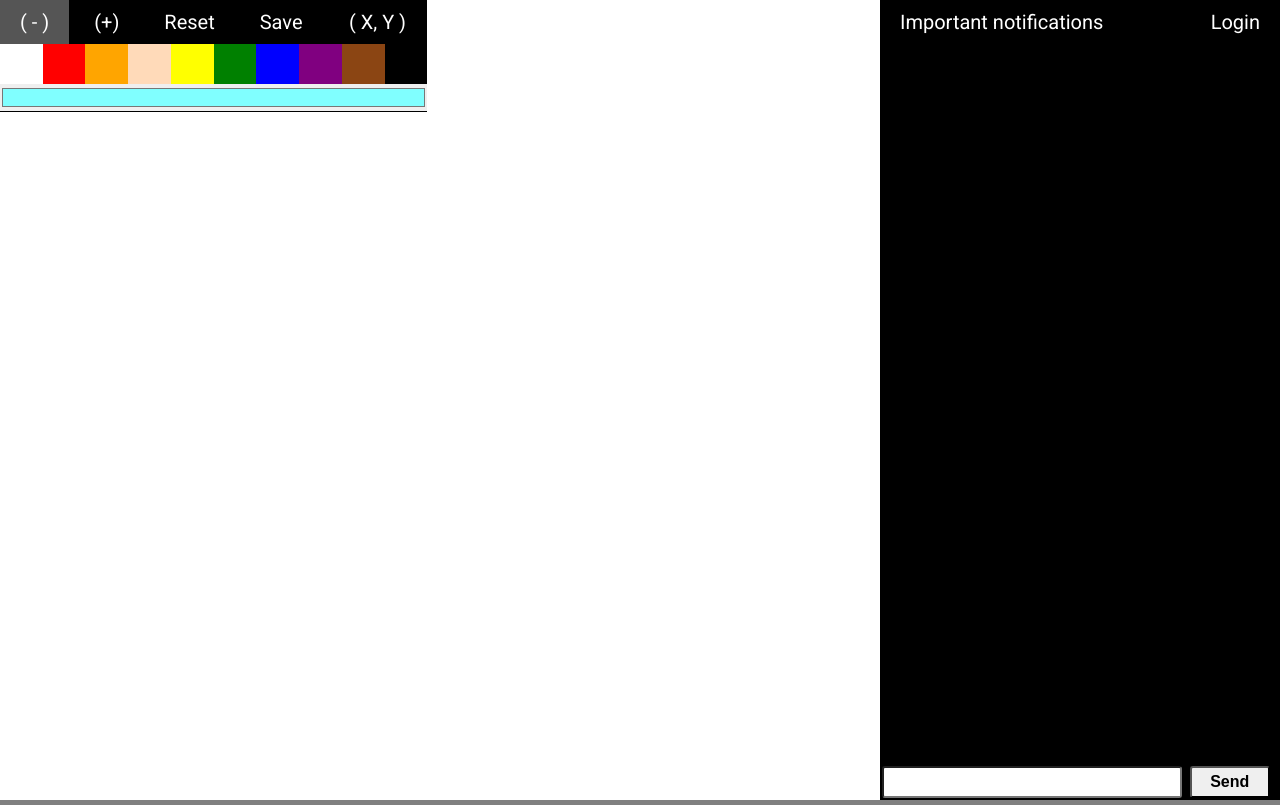
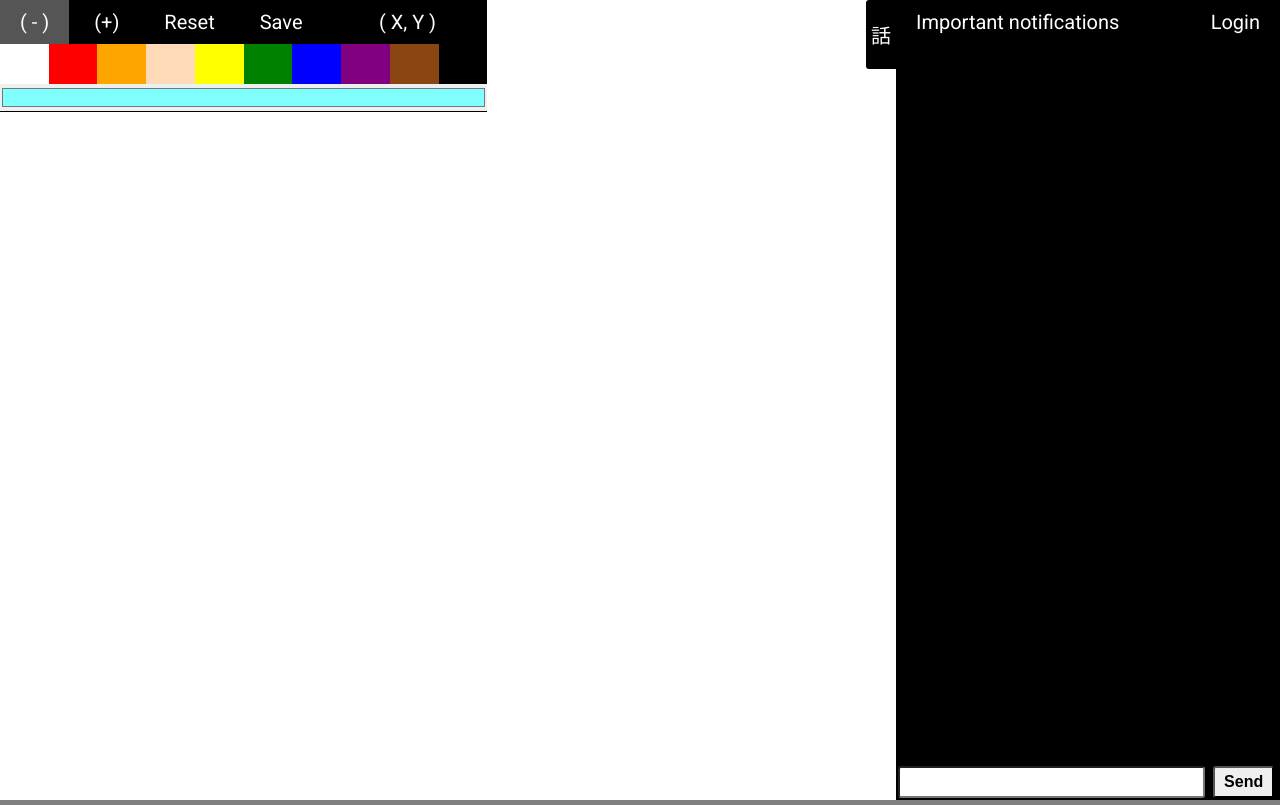
Before and after one commit to ccookf/wk-canvas, a website: page index.html in a window 1280 px wide. Drawn offline with nearby package versions, Linux system fonts and the light colour scheme; no server answers.

Commit message:
Can hide the main menu more cleanly and properly resizes the canvas when doing so.

```diff
--- a/canvas.css
+++ b/canvas.css
@@ -14,6 +14,17 @@ body {
     font-size: 20px;
 
     overflow: hidden;
+}
+
+.ui-wrap {
+    display: flex;
+    flex-direction: row;
+    height: 100vh;
+}
+
+.canvas-wrap {
+    flex: 1;
+    min-width: 0;
 }
 
 #paint, #image {
@@ -53,7 +64,7 @@ body {
     display: inline-block;
     padding: 0.5em 1em;
     margin: 0;
-    min-width: 5em;
+    min-width: 8em;
 }
 
 /**********************************************************
@@ -61,19 +72,34 @@ body {
 **********************************************************/
 
 .main-ui {
-    position: fixed;
     z-index: 2; /* always on top */
-    top: 0;
-    right: 0;
     width: 30%;
-    min-width: 20em;
-    height: 100%;
+    min-width: 15em;
+    flex: initial;
 
     background-color: rgba(0,0,0,1);
     color: white;
 
     display: flex;
     flex-direction: column;
+}
+
+.toggle-wrap {
+    position: relative;
+    height: 0;
+    width: 0;
+}
+
+#toggle-chat {
+    position: absolute;
+    left: -1.5em;
+    background-color: black;
+    border-top-left-radius: 3px;
+    border-bottom-left-radius: 3px;
+}
+
+#toggle-chat p {
+    margin: 1em 0.25em;
 }
 
 #notifications-container {
@@ -158,7 +184,7 @@ body {
 }
 
 #message-box {
-    width: 75%;
+    width: 80%;
     height: 2em;
     margin: 0.1em;
     font-size: 16px;
@@ -166,7 +192,8 @@ body {
 }
 
 #message-submit {
-    min-width: 5em; /* WTB css wizard for some advice here */
+    /* WTB css wizard for some advice here */
+    width: 16%;
     height: 2em;
     font-weight: bold;
     margin: 0.1em;
--- a/canvas.js
+++ b/canvas.js
@@ -34,8 +34,8 @@ var ctx = canvas.getContext("2d");
 
 //Set initial dimensions of the canvas to match the window
 function resizeDisplay() {
-	canvas.width = $(window).width();
-	canvas.height = $(window).height();
+	canvas.width = $('.canvas-wrap').width();
+	canvas.height = $('.canvas-wrap').height();
 
 	//These seem to reset when the canvas dimensions are adjusted
 	//Need to look into why later
@@ -197,6 +197,19 @@ $("#blue").click(()=>{ 		paintColor = { r: 0, 	g: 0, 		b: 255 	};	updateColorPic
 $("#purple").click(()=>{ 	paintColor = { r: 128, 	g: 0, 		b: 128 	};	updateColorPicker();});
 $("#brown").click(()=>{ 	paintColor = { r: 139, 	g: 69, 		b: 19 	};	updateColorPicker();});
 $("#black").click(()=>{ 	paintColor = { r: 0, 	g: 0, 		b: 0 	};	updateColorPicker();});
+
+// Chat toggle
+$("#toggle-chat").click(()=>{
+	var box = $(".main-ui");
+	if (box.css("width") == "0px") {
+		box.css("width", "30%");
+		box.css("min-width", "15em");
+	} else {
+		box.css("width", "0");
+		box.css("min-width", "0");
+	}
+	resizeDisplay();
+});
 
 // Mouse state
 canvas.addEventListener("mousedown", (e)=>{
--- a/index.html
+++ b/index.html
@@ -44,7 +44,21 @@
             </div>
         </div>
 
+        <div class="ui-wrap">
+
+            <div class="canvas-wrap">
+                <canvas id="paint" width="512" height="512">
+                    Your browser doesn't appear to support the <code>&lt;canvas&gt;</code> element.
+                </canvas>
+            </div>
+
             <div class="main-ui">
+                <div class="toggle-wrap">
+                    <div id="toggle-chat">
+                        <p>話</p>
+                    </div>
+                </div>
+
                 <div id="notifications-container">
                     <div id="notification">
                         Important notifications
@@ -72,9 +86,7 @@
                 </form>
             </div>
 
-        <canvas id="paint" width="512" height="512">
-			Your browser doesn't appear to support the <code>&lt;canvas&gt;</code> element.
-		</canvas>
+        </div>
 
         <!--Hidden elements-->
         <canvas id="image" width="128" height="128" hidden></canvas>
```
Lines whose indentation alone changed are shown as unchanged.
